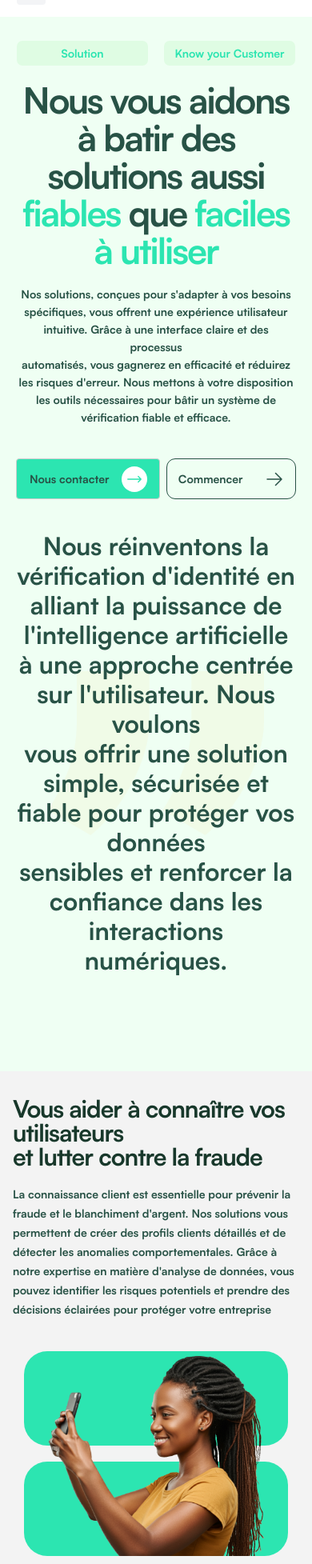
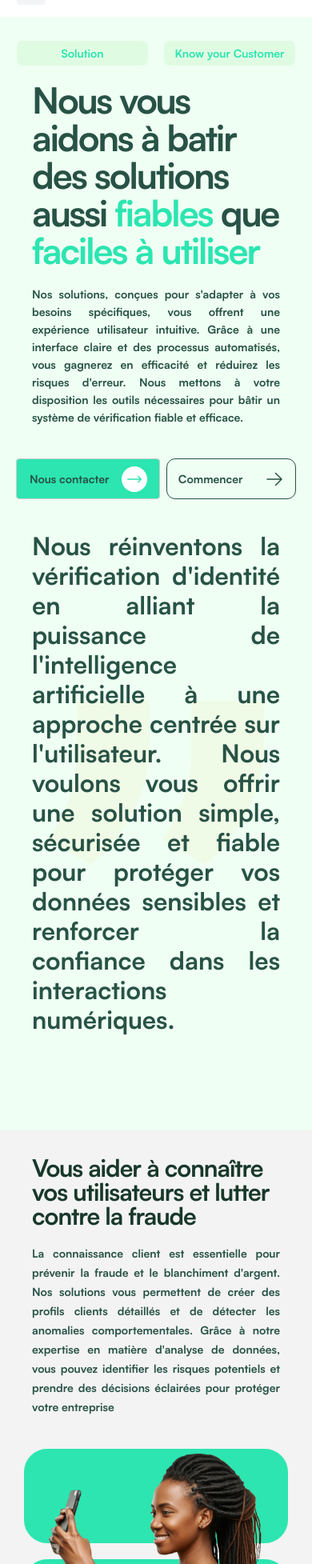
Before and after one commit to chrisvaldes/sekure, a React (Create React App) app: page /about in a window 390 px wide. Shown: the part 45-2000 px from the top of the page at 80% size. Built offline with nearby package versions, Linux system fonts and the light colour scheme.

Commit message:
responsif-mobile

```diff
--- a/src/Pages/About/About.jsx
+++ b/src/Pages/About/About.jsx
@@ -51,6 +51,8 @@ export default function About() {
                 </div>
               </div>
             </div>
+            <div className="px-5">
+              <div className="hidden lg:block">
                 <h2 className='about-title py-5'>
                   Nous vous aidons à batir des solutions aussi <br />
                   <span class="text-green-color"> fiables</span> que <span class="text-green-color">faciles à utiliser</span>
@@ -60,6 +62,19 @@ export default function About() {
                   automatisés, vous gagnerez en efficacité et réduirez les risques d'erreur. Nous mettons à votre disposition les outils nécessaires pour bâtir un système de <br />
                   vérification fiable et efficace.
                 </p>
+              </div>
+              <div className="block lg:hidden">
+                <h2 className='about-title py-5 text-left'>
+                  Nous vous aidons à batir des solutions aussi
+                  <span class="text-green-color"> fiables</span> que <span class="text-green-color">faciles à utiliser</span>
+                </h2>
+                <p className='about-content pb-10 text-justify'>
+                  Nos solutions, conçues pour s'adapter à vos besoins spécifiques, vous offrent une expérience utilisateur intuitive. Grâce à une interface claire et des processus
+                  automatisés, vous gagnerez en efficacité et réduirez les risques d'erreur. Nous mettons à votre disposition les outils nécessaires pour bâtir un système de
+                  vérification fiable et efficace.
+                </p>
+              </div>
+            </div>
             {/* <div className='flex items-center justify-center gap-x-5 pt-5'>
               <Link to="/" className='screening-big-btn flex items-center justify-around bg-green-color'>
                 <span>Nous contacter</span>
@@ -75,7 +90,7 @@ export default function About() {
                 </span>
               </Link>
             </div> */}
-            <div className='flex w-full items-center justify-center gap-x-2 '>
+            <div className='flex w-full  items-center justify-center gap-x-2 '>
               <Link to="/" className='screening-big-btn flex items-center justify-around bg-green-color'>
                 <span>Nous contacter</span>
                 <Arrow background="#FFFF" textcolor="#2CE5B1" />
@@ -90,10 +105,16 @@ export default function About() {
                 </span>
               </Link>
             </div>
-            <div className='about-subtitle py-10 about-cote'>
+            <div className='about-subtitle py-10 about-cote hidden lg:block'>
               Nous réinventons la vérification d'identité en alliant la puissance de <br />
               l'intelligence artificielle à une approche centrée sur l'utilisateur. Nous voulons <br />
               vous offrir une solution simple, sécurisée et fiable pour protéger vos données <br />
+              sensibles et renforcer la confiance dans les interactions numériques.
+            </div>
+            <div className='about-subtitle py-10 about-cote block lg:hidden px-5 text-justify'>
+              Nous réinventons la vérification d'identité en alliant la puissance de
+              l'intelligence artificielle à une approche centrée sur l'utilisateur. Nous voulons
+              vous offrir une solution simple, sécurisée et fiable pour protéger vos données
               sensibles et renforcer la confiance dans les interactions numériques.
             </div>
           </div>
@@ -102,8 +123,8 @@ export default function About() {
         <section className='bg-Box-world'>
           <div className=''>
             <div>
-              <div className=" px-4 py-8 sm:px-6 lg:px-8 lg:py-16 w-full">
-                <div className="grid grid-cols-1 md:grid-cols-1 lg:grid-cols-2 items-center justify-center  gap-x-8">
+              <div className="py-8 px-10 lg:px-20  lg:py-16 w-full">
+                <div className="grid grid-cols-1 md:grid-cols-1 lg:grid-cols-2 items-center justify-center gap-x-8">
 
                   <div className="order-2 lg:order-1 flex items-center justify-center">
                     <div className="flex items-center justify-center">
@@ -121,10 +142,10 @@ export default function About() {
 
                   <div class="order-1 lg:order-2 flex flex-col items-center justify-center w-full">
                     <h2 class="about-cart-title mb-5 w-full">
-                      Vous aider à connaître vos utilisateurs <br />
+                      Vous aider à connaître vos utilisateurs
                       et lutter contre la fraude
                     </h2>
-                    <p class="about-cart-content lg:text-left mb-10 w-full">
+                    <p class="about-cart-content text-justify lg:text-left mb-10 w-full">
                       La connaissance client est essentielle pour prévenir la fraude et le blanchiment
                       d'argent. Nos solutions vous permettent de créer des profils clients détaillés et de
                       détecter les anomalies comportementales. Grâce à notre expertise en matière
@@ -135,15 +156,15 @@ export default function About() {
                 </div>
               </div>
 
-              <div className=" px-4 py-8 sm:px-6 lg:px-8 lg:py-16">
+              <div className="py-8 sm:px-6 lg:py-16 px-10 lg:px-20">
                 <div className="grid grid-cols-1 md:grid-cols-1 lg:grid-cols-2 items-center justify-center  gap-y-8">
 
-                  <div class="flex flex-col items-center justify-end px-5 lg:mx-10 ">
+                  <div class="flex flex-col items-center justify-end lg:mx-10 ">
                     <h2 class="about-cart-title text-left mb-5 w-full">
                       Vous aider à connaître vos utilisateurs
                       et lutter contre la fraude
                     </h2>
-                    <p class="about-cart-content mb-10 w-full">
+                    <p class="about-cart-content mb-10 w-full text-justify">
                       La connaissance client est essentielle pour prévenir la fraude et le blanchiment
                       d'argent. Nos solutions vous permettent de créer des profils clients détaillés et de
                       détecter les anomalies comportementales. Grâce à notre expertise en matière
@@ -165,15 +186,16 @@ export default function About() {
                   </div>
                 </div>
               </div>
-              <div className="lg:px-8 lg:py-10">
+
+              <div className="px-10 lg:px-20 lg:py-10">
                 <div className="grid grid-cols-1 md:grid-cols-1 lg:grid-cols-2 items-center justify-center  gap-y-8">
 
-                  <div class="flex flex-col items-center justify-end mx-10 mt-5 ">
+                  <div class="flex flex-col items-center justify-end  mt-5 ">
                     <h2 class="about-cart-title mb-5 w-full">
                       Vous aider à connaître vos utilisateurs
                       et lutter contre la fraude
                     </h2>
-                    <p class="about-cart-content mb-10 w-full">
+                    <p class="about-cart-content mb-10 w-full text-justify">
                       La connaissance client est essentielle pour prévenir la fraude et le blanchiment
                       d'argent. Nos solutions vous permettent de créer des profils clients détaillés et de
                       détecter les anomalies comportementales. Grâce à notre expertise en matière
@@ -199,12 +221,12 @@ export default function About() {
 
             <div className="grid grid-cols-1 md:grid-cols-1 lg:grid-cols-2">
               <div className=""></div>
-              <div className="py-20 box-vector px-5 lg:px-0">
+              <div className="py-20 box-vector px-10 lg:px-20">
                 <div className='about-cart-title pb-5'>
                   Nous supportons votre croissance et
                   votre deployement dans les autres pays
                 </div>
-                <div className='about-cart-content'>
+                <div className='about-cart-content text-justify'>
                   Notre ambition est de vous accompagner dans votre développement à
                   l'international. Grâce à notre présence mondiale et à notre expertise des
                   réglementations AML spécifiques à chaque pays, nous vous aidons à étendre
@@ -222,31 +244,31 @@ export default function About() {
                 <MiniCard title="6 s"
                   content={
                     <>
-                      Temps de traitement <br /> moyen
+                      Temps de traitement moyen
                     </>
                   } />
                 <MiniCard title="95%"
                   content={
                     <>
-                      Taux de verification <br /> à la premiere tentation
+                      Taux de verification à la premiere tentation
                     </>
                   } />
                 <MiniCard title="2000+"
                   content={
                     <>
-                      Types de documents<br /> acceptés
+                      Types de documents acceptés
                     </>
                   } />
                 <MiniCard title="180 +"
                   content={
                     <>
-                      Pays couverts dans <br /> le monde
+                      Pays couverts dans le monde
                     </>
                   } />
                 <MiniCard title="+95%"
                   content={
                     <>
-                      Taux de détection des <br /> fraudes
+                      Taux de détection des fraudes
                     </>
                   } />
               </div>
@@ -258,7 +280,7 @@ export default function About() {
 
         <section className='bg-[#285246] lg:pl-5 sm:pr-5 pb-20' style={{ backgroundImage: `url(${bgDotted})`, backgroundPosition: "bottom center", backgroundRepeat: "no-repeat" }}>
           <div className='w-full'>
-            <div className='text-left grid items-center justify-around sm:grid-cols-1 md:grid-cols-2 lg:grid-cols-3 pt-10 w-full'>
+            <div className='text-left grid items-center justify-around sm:grid-cols-1 md:grid-cols-2 lg:grid-cols-3 px-10 md:px-5 pt-10 w-full'>
               <div className='h-full pt-20 px-5 w-full col-span-2 lg:col-span-1 flex flex-col items-center justify-center lg:items-start lg:justify-start'>
                 <Link to="/" className='about-btn-title flex items-center justify-center'>à propos de nous</Link>
                 <div className='about-dotted-title pt-4 pb-8 w-full flex items-center justify-center text-center lg:text-left'>
@@ -266,7 +288,7 @@ export default function About() {
                   s’adapte selon votre
                   secteur d’activité ...
                 </div>
-                <div className='about-dotted-content pb-4w-full flex items-center justify-center text-center lg:text-left'>
+                <div className='about-dotted-content pb-4w-full flex items-center justify-center text-justify lg:text-left'>
                   Chaque secteur d'activité a ses spécificités. C'est pourquoi
                   nous proposons des solutions flexibles et personnalisables. Nous
                   travaillons en étroite collaboration avec vous pour comprendre
@@ -508,15 +530,15 @@ export default function About() {
           </div>
         </section>
 
-        <section className=' pt-20 px-5 bg-[#EFFFF3]'>
+        <section className=' pt-20 px-10 lg:px-20 bg-[#EFFFF3]'>
           <div className='process-vector'>
             <div className='flex flex-col items-center justify-center'>
               <Link to="/" className='about-btn-title flex items-center justify-center'>à propos de nous</Link>
-              <span className='about-process-title py-5'>
+              <span className='about-process-title text-left lg:text-center py-5'>
                 Un parcours utilisateur fluide et intuitif qui ne laisse pas <br />
                 vos utilisateurs perdre du temps
               </span>
-              <div className='about-process-content pb-5'>
+              <div className='about-process-content text-justify pb-5'>
                 Offrez à vos utilisateurs une expérience fluide et personnalisée. Notre parcours utilisateur intuitif est conçu pour les satisfaire dès le premier clic.
               </div>
             </div>
@@ -539,7 +561,7 @@ export default function About() {
                 <img src={womenSelfie} alt="" className='absolute womenSelfie' />
               </div>
             </div>
-            <div className="flex flex-col items-center justify-center px-5">
+            <div className="flex flex-col items-center justify-center px-10 lg:px-20">
               <div className='about-womenselfie-title w-full'>
                 Ce qui nous distingue ? Notre engagement à <br />
                 vous offrir des solutions innovantes, fiables et <br />
@@ -547,7 +569,7 @@ export default function About() {
                 relation de partenariat basée sur la confiance <br />
                 et la transparence.
               </div>
-              <div className='grid grid-cols-1 md:grid-cols-2 lg:grid-cols-2 gap-y-7 pt-5'>
+              <div className='grid grid-cols-1 md:grid-cols-2 lg:grid-cols-2 gap-y-7 pt-5 w-full'>
                 <WomenCard />
                 <WomenCard />
                 <WomenCard />
--- a/src/index.css
+++ b/src/index.css
@@ -1424,7 +1424,6 @@ textarea {
   background-image: url("../src/images/about/Vector.png");
   background-repeat: no-repeat;
   background-position: -1% 60%;
-  background-color: cadetblue;
   background-size: -90% -90%;
 }
 
```
Lines whose indentation alone changed are shown as unchanged.
